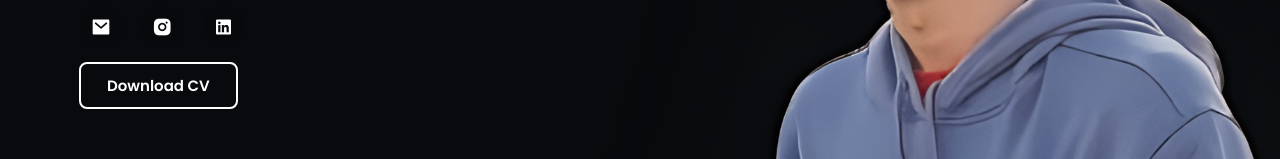
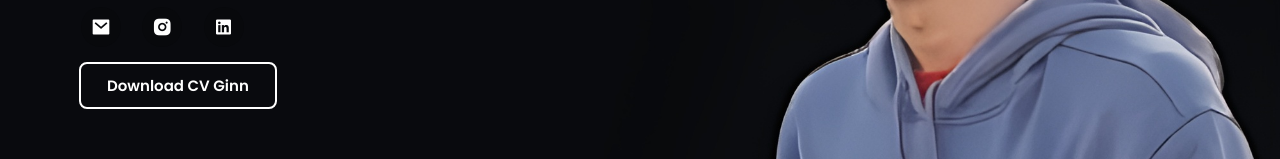
Before and after one commit to Ginnn3/portfolioIrgin.github.io, a plain HTML site: page index.html in a window 1280 px wide. Shown: the part 385-544 px from the top of the page. Drawn offline with nearby package versions, Linux system fonts and the light colour scheme.

Commit message:
Update index

```diff
--- a/index.html
+++ b/index.html
@@ -54,7 +54,7 @@
           <a href="https://www.linkedin.com/in/irgin-danursika"><i class="ri-linkedin-box-fill"></i></a>
 
           <div class="main-btn">
-            <a href="app/Cv-irgin.pdf" download class="btn btn2">Download CV</a>
+            <a href="app/Cv-irgin.pdf" download class="btn btn2">Download CV Ginn</a>
           </div>
         </div>
       </div>
```
